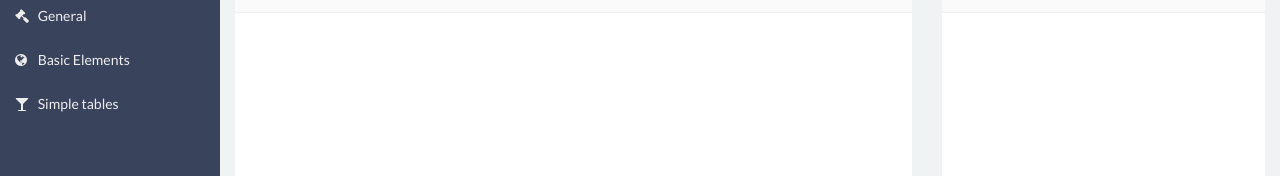
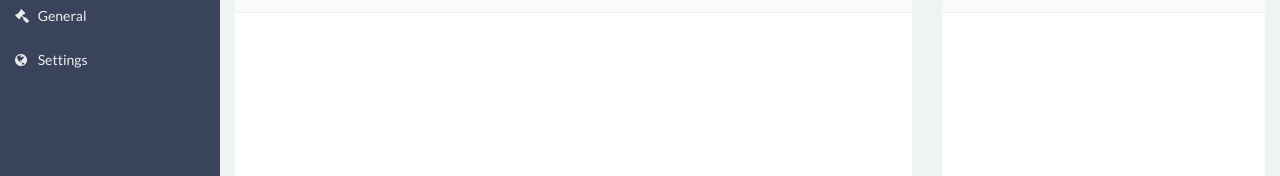
Before and after one commit to 7hoenix/draw-a-chart, a website: page index.html in a window 1280 px wide. Shown: the part 223-399 px from the top of the page. Drawn offline with nearby package versions, Linux system fonts and the light colour scheme.

Commit message:
Changes to settings for the side bar

```diff
--- a/index.html
+++ b/index.html
@@ -285,13 +285,7 @@
 
                                 <li>
                                     <a href="basic_form.html">
-                                        <i class="fa fa-globe"></i> <span>Basic Elements</span>
-                                    </a>
-                                </li>
-
-                                <li>
-                                    <a href="simple.html">
-                                        <i class="fa fa-glass"></i> <span>Simple tables</span>
+                                        <i class="fa fa-globe"></i> <span>Settings</span>
                                     </a>
                                 </li>
 
```
